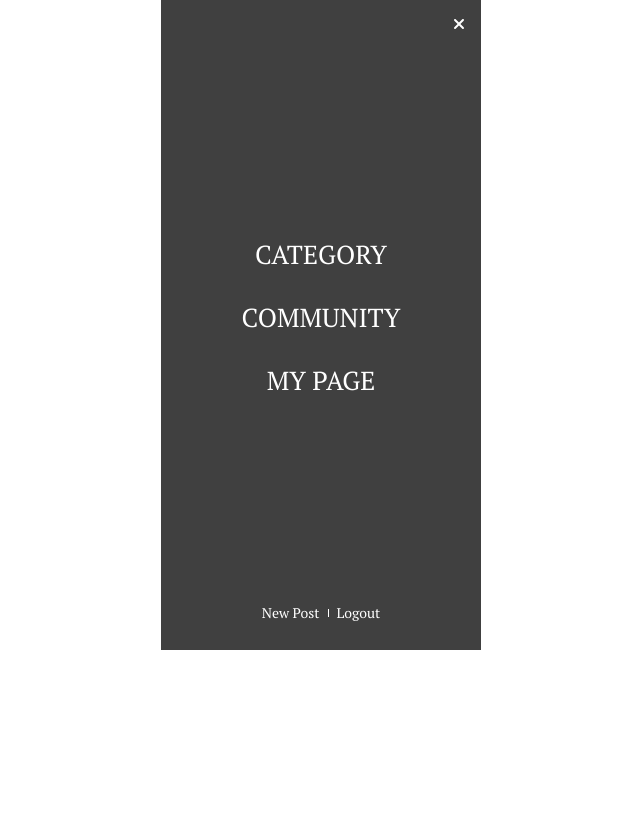
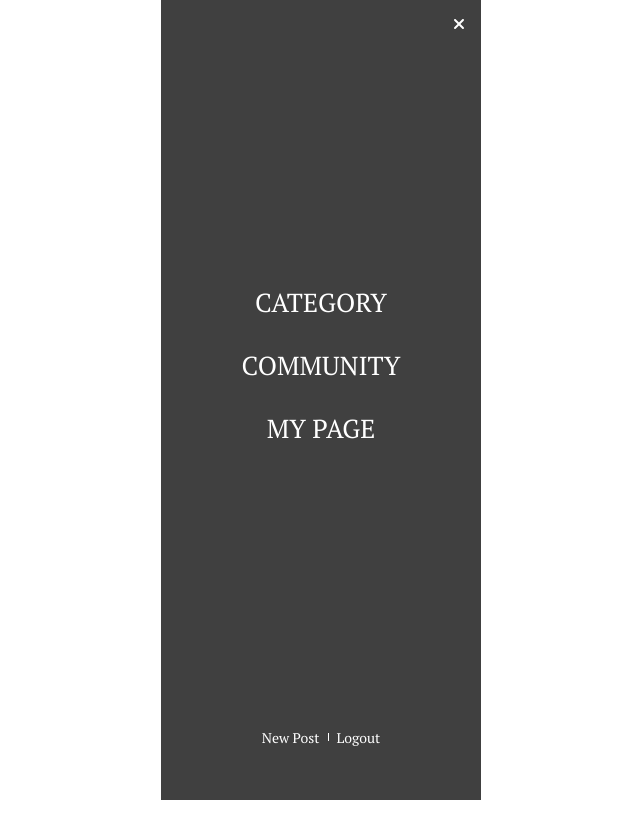
Before and after one commit to iamjinpark/TYPIR, a React (Vite) app: page / in a window 1280 px wide. Both pictures are taken after a click on the icon 551 px from the left and 24 px from the top of the page. Shown: the whole page, without its empty margins (95-735 px from the left). Before the commit the page ends 800 px from the top, so only its background shows below. Built offline with nearby package versions, Linux system fonts and the light colour scheme; a web font is replaced by a local one.

Commit message:
🎨 [modify] 모달 적용 영역 변경 #8

```diff
--- a/src/molecules/SelectPageModal/SelectPageModal.jsx
+++ b/src/molecules/SelectPageModal/SelectPageModal.jsx
@@ -20,16 +20,16 @@ function SelectPageModal() {
   };
 
   return (
-    <div className="w-80 h-[650px] bg-gray-700 z-10" style={{ position: 'absolute', top: 0, left: 0 }}>
+    <div className="w-full h-screen bg-gray-700 z-10" style={{ position: 'absolute', top: 0, left: 0 }}>
       <div className="flex justify-end items-start pt-4 pr-4">
         <FontAwesomeIcon icon={faXmark} color="white" onClick={closeModal} />
       </div>
-      <div className="h-[570px] flex flex-col gap-6 justify-center">
+      <div className="h-5/6 flex flex-col gap-6 justify-center items-center">
         <LinkButton text="CATEGORY" />
         <LinkButton text="COMMUNITY" />
         <LinkButton text="MY PAGE" onClick={handleMyPageClick} />
       </div>
-      <div className="flex justify-center items-center">
+      <div className="h-1/6 flex justify-center items-center pb-14">
         <LinkButton text="New Post" fontSize="text-[14px]" hoverScale="" onClick={handleNewPostClick} />
         <Bar />
         <LinkButton text="Logout" fontSize="text-[14px]" hoverScale="" />
```
